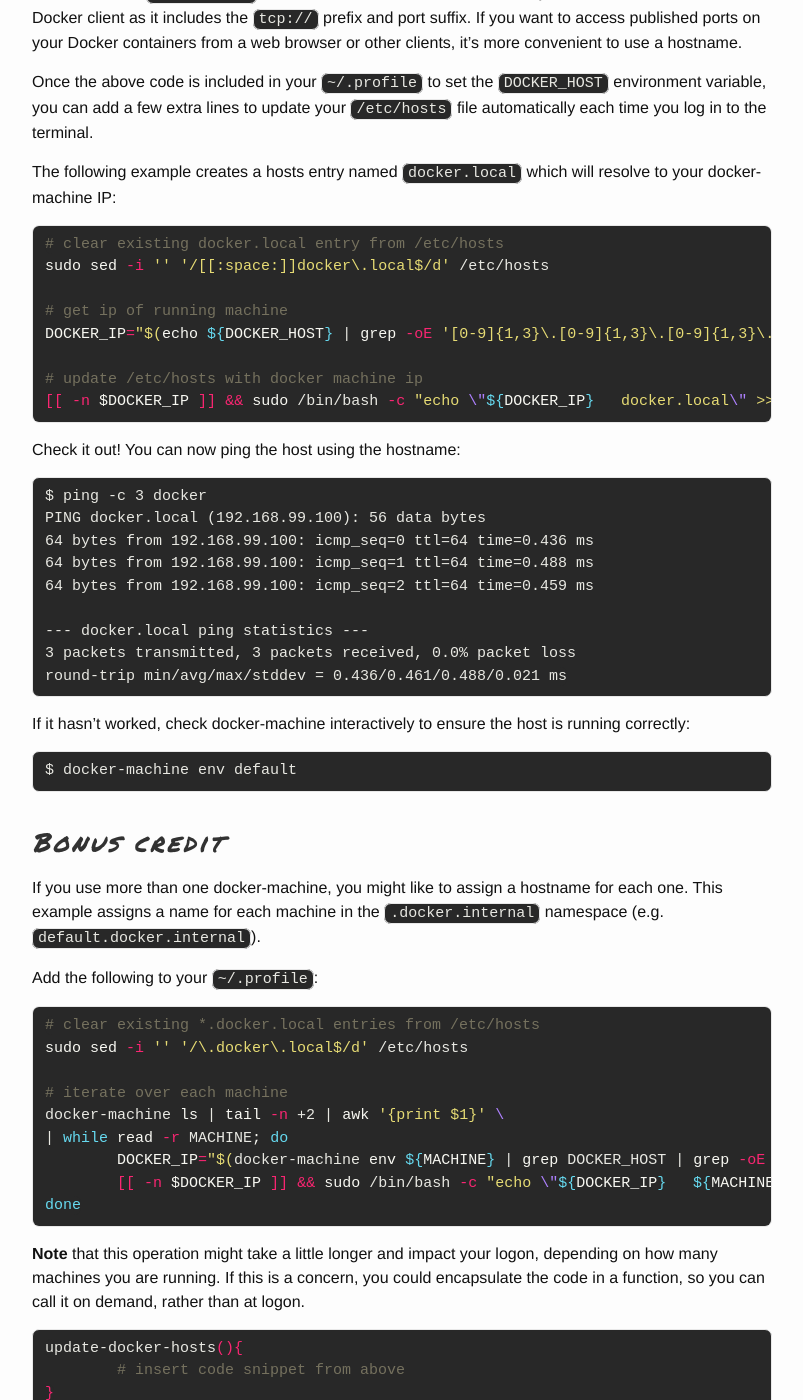
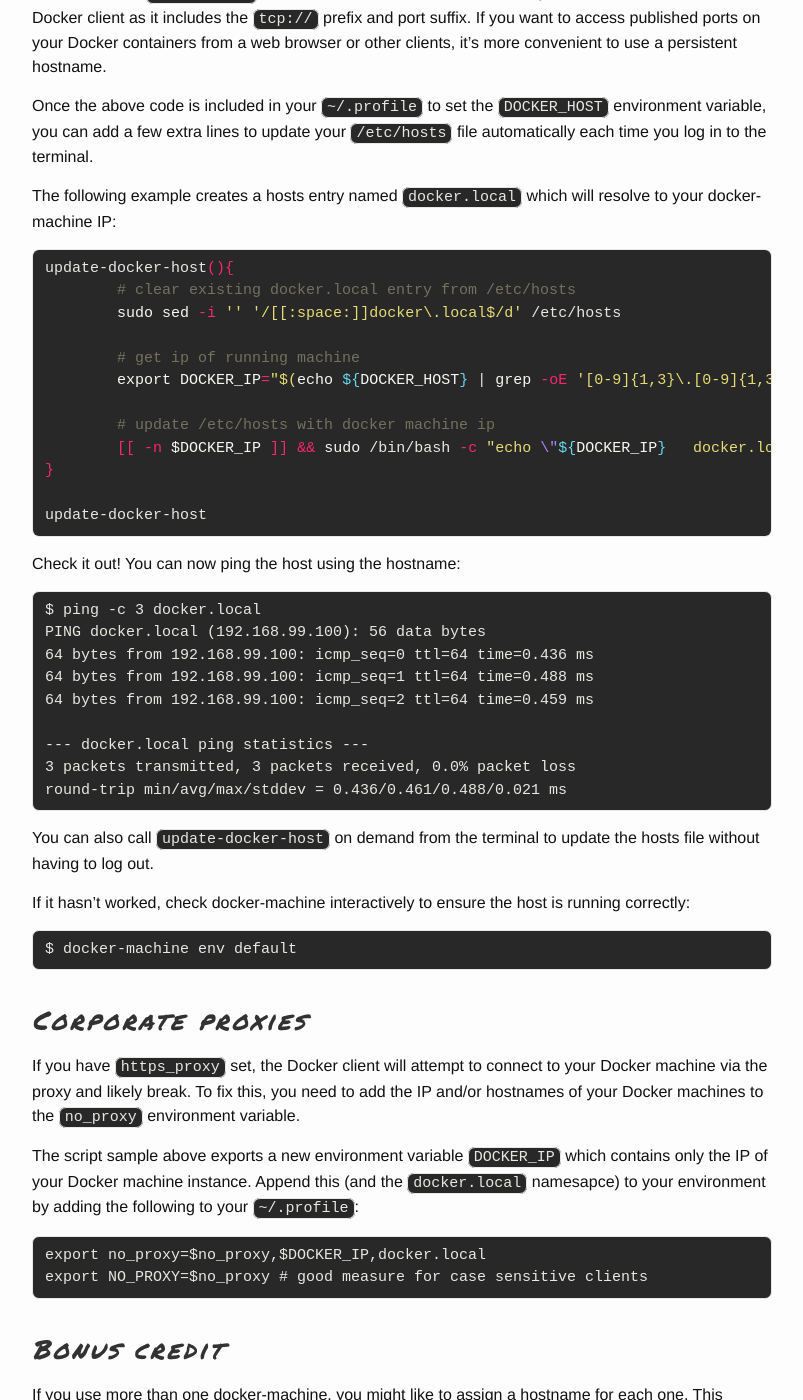
Before and after one commit to cavaliercoder/cavaliercoder.github.io, a Jekyll site: the page built from _posts/2015-10-13-update-etc-hosts-for-docker-machine.md, in a window 1280 px wide and 1400 px high, scrolled down 496 px. Shown: the whole window, without its empty margins (238-1041 px from the left). Built offline with Jekyll 4.4.1, drawn with Linux system fonts in a browser that asks for light colours; comment, search, counter and statistics services are not loaded; some of the changed text lies outside the part shown.

Commit message:
Added proxy config to docker-machine hosts article

```diff
--- a/_posts/2015-10-13-update-etc-hosts-for-docker-machine.md
+++ b/_posts/2015-10-13-update-etc-hosts-for-docker-machine.md
@@ -20,7 +20,7 @@ eval "$(boot2docker shellinit)"
 This will set the `DOCKER_HOST` environment variable which isn't actually much
 use outside of the Docker client as it includes the `tcp://` prefix and port
 suffix. If you want to access published ports on your Docker containers from a
-web browser or other clients, it's more convenient to use a hostname.
+web browser or other clients, it's more convenient to use a persistent hostname.
 
 Once the above code is included in your `~/.profile` to set the `DOCKER_HOST`
 environment variable, you can add a few extra lines to update your `/etc/hosts`
@@ -30,20 +30,24 @@ The following example creates a hosts entry named `docker.local` which will
 resolve to your docker-machine IP:
 
 {% highlight bash %}
-# clear existing docker.local entry from /etc/hosts
-sudo sed -i '' '/[[:space:]]docker\.local$/d' /etc/hosts
+update-docker-host(){
+	# clear existing docker.local entry from /etc/hosts
+	sudo sed -i '' '/[[:space:]]docker\.local$/d' /etc/hosts
 
-# get ip of running machine
-DOCKER_IP="$(echo ${DOCKER_HOST} | grep -oE '[0-9]{1,3}\.[0-9]{1,3}\.[0-9]{1,3}\.[0-9]{1,3}')"
+	# get ip of running machine
+	export DOCKER_IP="$(echo ${DOCKER_HOST} | grep -oE '[0-9]{1,3}\.[0-9]{1,3}\.[0-9]{1,3}\.[0-9]{1,3}')"
 
-# update /etc/hosts with docker machine ip
-[[ -n $DOCKER_IP ]] && sudo /bin/bash -c "echo \"${DOCKER_IP}	docker.local\" >> /etc/hosts"
+	# update /etc/hosts with docker machine ip
+	[[ -n $DOCKER_IP ]] && sudo /bin/bash -c "echo \"${DOCKER_IP}	docker.local\" >> /etc/hosts"
+}
+
+update-docker-host
 {% endhighlight %}
 
 Check it out! You can now ping the host using the hostname:
 
 {% highlight text %}
-$ ping -c 3 docker
+$ ping -c 3 docker.local
 PING docker.local (192.168.99.100): 56 data bytes
 64 bytes from 192.168.99.100: icmp_seq=0 ttl=64 time=0.436 ms
 64 bytes from 192.168.99.100: icmp_seq=1 ttl=64 time=0.488 ms
@@ -54,10 +58,30 @@ PING docker.local (192.168.99.100): 56 data bytes
 round-trip min/avg/max/stddev = 0.436/0.461/0.488/0.021 ms
 {% endhighlight %}
 
+You can also call `update-docker-host` on demand from the terminal to update the
+hosts file without having to log out.
+
 If it hasn't worked, check docker-machine interactively to ensure the host is
 running correctly:
 
 	$ docker-machine env default
+
+## Corporate proxies
+
+If you have `https_proxy` set, the Docker client will attempt to connect to your
+Docker machine via the proxy and likely break. To fix this, you need to add the
+IP and/or hostnames of your Docker machines to the `no_proxy` environment
+variable.
+
+The script sample above exports a new environment variable `DOCKER_IP` which
+contains only the IP of your Docker machine instance. Append this (and the
+`docker.local` namesapce) to your environment by adding the following to your
+`~/.profile`:
+
+{% highlight text %}
+export no_proxy=$no_proxy,$DOCKER_IP,docker.local
+export NO_PROXY=$no_proxy # good measure for case sensitive clients
+{% endhighlight %}
 
 ## Bonus credit
 
@@ -68,28 +92,26 @@ namespace (e.g. `default.docker.internal`).
 Add the following to your `~/.profile`:
 
 {% highlight bash %}
-# clear existing *.docker.local entries from /etc/hosts
-sudo sed -i '' '/\.docker\.local$/d' /etc/hosts
+update-docker-hosts(){
+	# clear existing *.docker.local entries from /etc/hosts
+	sudo sed -i '' '/\.docker\.local$/d' /etc/hosts
 
-# iterate over each machine
-docker-machine ls | tail -n +2 | awk '{print $1}' \
-| while read -r MACHINE; do
-	DOCKER_IP="$(docker-machine env ${MACHINE} | grep DOCKER_HOST | grep -oE '[0-9]{1,3}\.[0-9]{1,3}\.[0-9]{1,3}\.[0-9]{1,3}')"
-	[[ -n $DOCKER_IP ]] && sudo /bin/bash -c "echo \"${DOCKER_IP}	${MACHINE}.docker.local\" >> /etc/hosts"
-done
+	# iterate over each machine
+	docker-machine ls | tail -n +2 | awk '{print $1}' \
+	| while read -r MACHINE; do
+		MACHINE_IP="$(docker-machine env ${MACHINE} | grep DOCKER_HOST | grep -oE '[0-9]{1,3}\.[0-9]{1,3}\.[0-9]{1,3}\.[0-9]{1,3}')"
+		[[ -n $MACHINE_IP ]] && sudo /bin/bash -c "echo \"${MACHINE_IP}	${MACHINE}.docker.local\" >> /etc/hosts"
+		export no_proxy=$no_proxy,$MACHINE_IP
+	done
+}
+
+update-docker-hosts
 {% endhighlight %}
 
 __Note__ that this operation might take a little longer and impact your logon,
-depending on how many machines you are running. If this is a concern, you could
-encapsulate the code in a function, so you can call it on demand, rather than at
-logon.
-
-{% highlight bash %}
-update-docker-hosts(){
-	# insert code snippet from above
-}
-{% endhighlight %}
-
-Call this function on demand with:
+depending on how many machines you are running. If this is a concern, remove the
+final line from the above script which invokes the `update-docker-hosts`
+function. When you want to update the hosts file, just call this function on
+demand:
 
 	$ update-docker-hosts
```
